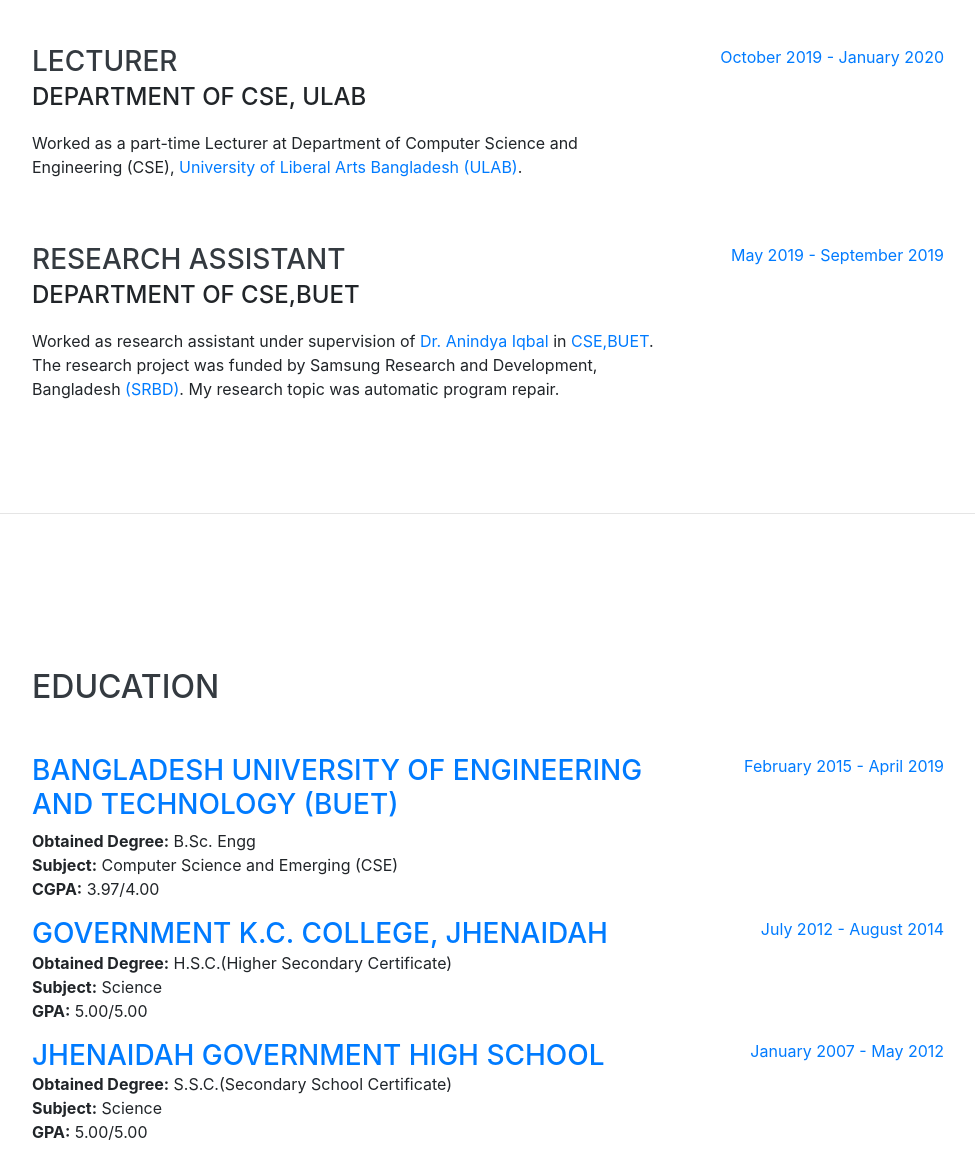
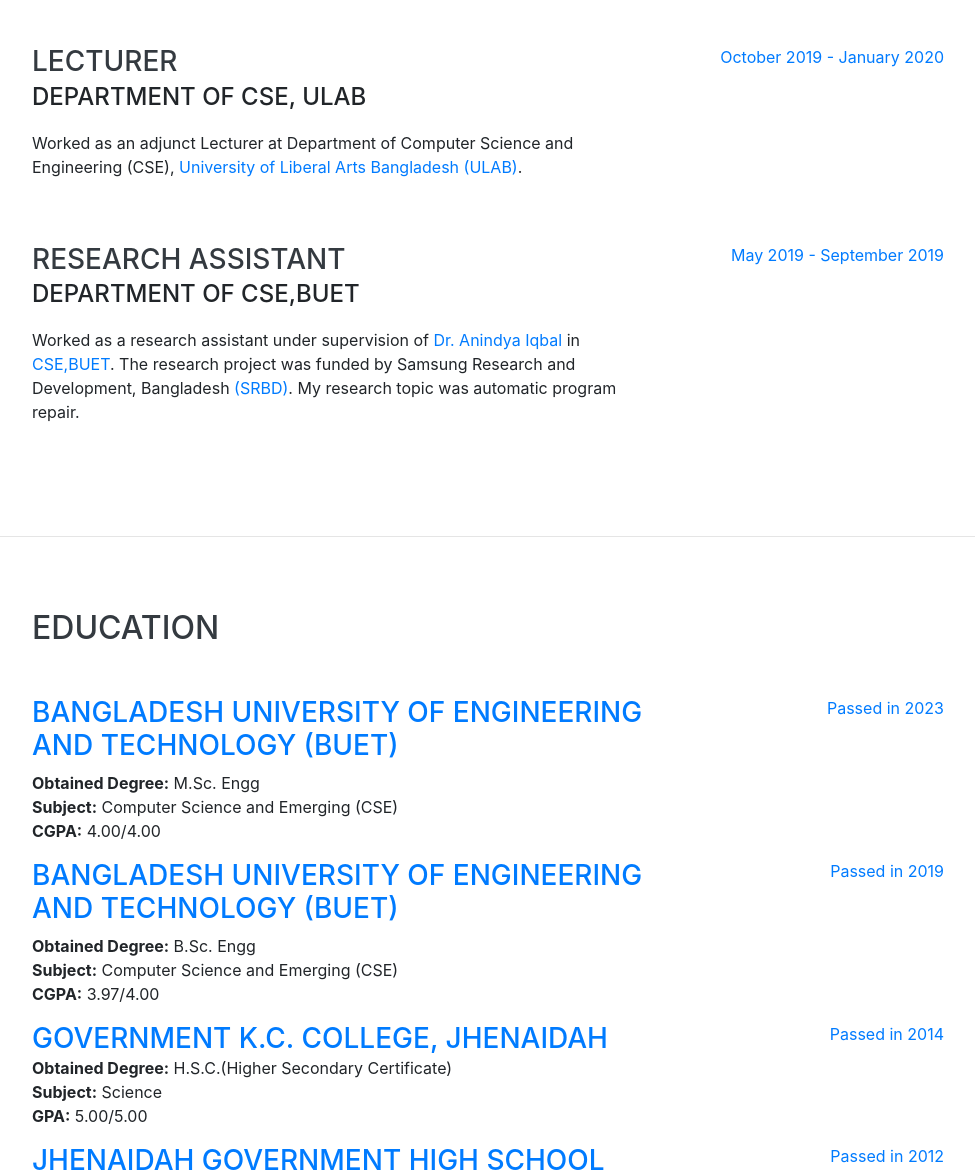
Before and after one commit to tzpranto/tzpranto.github.io, a website with bundled scripts: page index.html in a window 1280 px wide. Shown: the part 1088-2258 px from the top of the page, without its empty margins (288-1263 px from the left). Built offline with nearby package versions, Linux system fonts and the light colour scheme; a web font is replaced by a local one.

Commit message:
Update index.html

```diff
--- a/index.html
+++ b/index.html
@@ -72,7 +72,7 @@
         </h1>
         <div class="subheading mb-5">Dhaka, Bangladesh
         </div>
-        <p class="lead mb-5">I am currently working as a Lecturer at Department of <a href="https://cse.buet.ac.bd">Computer Science and Engineering (CSE)</a>, <a href="https://buet.ac.bd" >Bangladesh University of Engineering and Technology (BUET)</a>. I am Skilled in Artificial Intelligence (AI), Pattern Recognition, Deep Learning and Machine Learning. I have a B.Sc. Engg. degree focused in Computer Science and Engineering (CSE) from Bangladesh University of Engineering and Technology (BUET). I want to obtain a position where my knowledge and experience can be utilized as well as enhanced. </p>
+        <p class="lead mb-5">I am currently working as a Lecturer at Department of <a href="https://cse.buet.ac.bd">Computer Science and Engineering (CSE)</a>, <a href="https://buet.ac.bd" >Bangladesh University of Engineering and Technology (BUET)</a>. I strong interest in Computer Security, Artificial Intelligence (AI), Machine Learning and Bioinformatics. I have an M.Sc. Engg. and a B.Sc. Engg. degree  in Computer Science and Engineering (CSE) from Bangladesh University of Engineering and Technology (BUET). I am looking for Ph.D. opportnities where my knowledge and experience can be utilized as well as enhanced.</p>
       </div>
     </section>
 
@@ -98,7 +98,7 @@
           <div class="resume-content">
             <h3 class="mb-0">Lecturer</h3>
             <div class="subheading mb-3">Department of CSE, ULAB</div>
-            <p>Worked as a part-time Lecturer at Department of Computer Science and Engineering (CSE), <a href="https://ulab.edu.bd" >University of Liberal Arts Bangladesh (ULAB)</a>.</p>
+            <p>Worked as an adjunct Lecturer at Department of Computer Science and Engineering (CSE), <a href="https://ulab.edu.bd" >University of Liberal Arts Bangladesh (ULAB)</a>.</p>
           </div>
 
           <div class="resume-date text-md-right">
@@ -110,7 +110,7 @@
           <div class="resume-content">
             <h3 class="mb-0">Research Assistant</h3>
             <div class="subheading mb-3">Department of CSE,BUET</div>
-            <p>Worked as research assistant under supervision of <a href="https://cse.buet.ac.bd/faculty_list/detail/anindyaiqbal">Dr. Anindya Iqbal</a> in <a href="https://cse.buet.ac.bd/">CSE,BUET</a>. The research project was funded by Samsung Research and Development, Bangladesh <a href="https://research.samsung.com/srbd">(SRBD)</a>. My research topic was automatic program repair.</p>
+            <p>Worked as a research assistant under supervision of <a href="https://cse.buet.ac.bd/faculty_list/detail/anindyaiqbal">Dr. Anindya Iqbal</a> in <a href="https://cse.buet.ac.bd/">CSE,BUET</a>. The research project was funded by Samsung Research and Development, Bangladesh <a href="https://research.samsung.com/srbd">(SRBD)</a>. My research topic was automatic program repair.</p>
           </div>
 
           <div class="resume-date text-md-right">
@@ -127,6 +127,17 @@
     <section class="resume-section p-3 p-lg-5 d-flex align-items-center" id="education">
       <div class="w-100">
         <h2 class="mb-5">Education</h2>
+        <div class="resume-item d-flex flex-column flex-md-row justify-content-between">
+          <div class="resume-content">
+            <h3><a href="http://buet.ac.bd/">Bangladesh University of Engineering and Technology (BUET)</a></h3>
+            <div><strong>Obtained Degree:</strong> M.Sc. Engg</div>
+            <div><strong>Subject:</strong> Computer Science and Emerging (CSE)</div>
+            <p><strong>CGPA:</strong> 4.00/4.00</p>
+          </div>
+          <div class="resume-date text-md-right">
+            <span class="text-primary">Passed in 2023</span>
+          </div>
+        </div>
 
         <div class="resume-item d-flex flex-column flex-md-row justify-content-between">
           <div class="resume-content">
@@ -136,7 +147,7 @@
             <p><strong>CGPA:</strong> 3.97/4.00</p>
           </div>
           <div class="resume-date text-md-right">
-            <span class="text-primary">February 2015 - April 2019</span>
+            <span class="text-primary">Passed in 2019</span>
           </div>
         </div>
 
@@ -148,7 +159,7 @@
             <p><strong>GPA:</strong> 5.00/5.00</p>
           </div>
           <div class="resume-date text-md-right">
-            <span class="text-primary">July 2012 - August 2014</span>
+            <span class="text-primary">Passed in 2014</span>
           </div>
         </div>
 
@@ -160,7 +171,7 @@
             <p><strong>GPA:</strong> 5.00/5.00</p>
           </div>
           <div class="resume-date text-md-right">
-            <span class="text-primary">January 2007 - May 2012</span>
+            <span class="text-primary">Passed in 2012</span>
           </div>
         </div>
 
```
